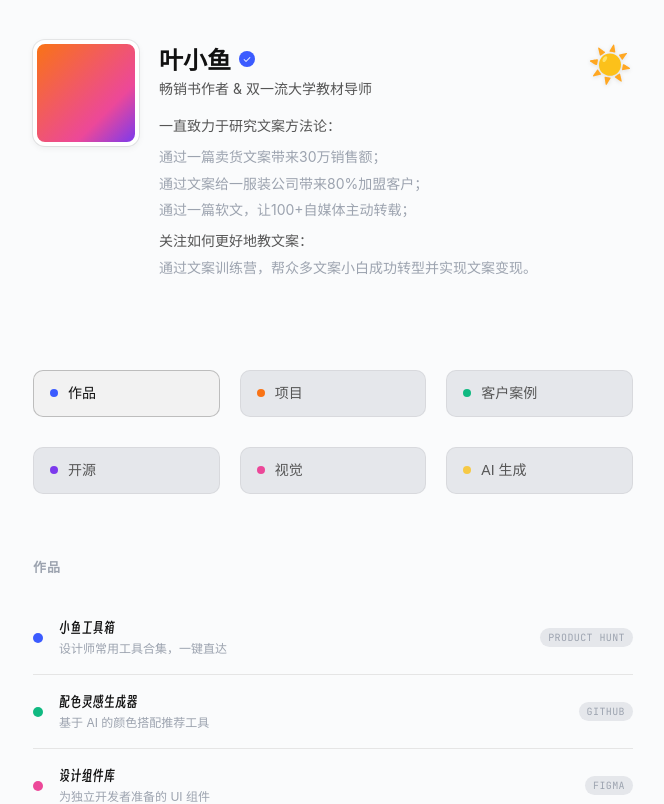
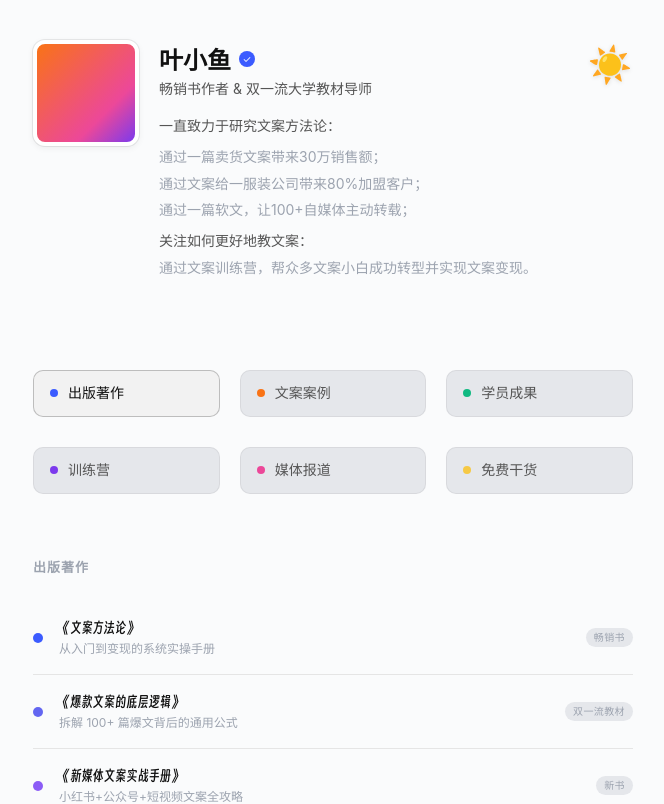
Before and after one commit to moyimi-0211/yexiaoyu-Personal-Introduction, a React (Vite) app: page / in a window 1280 px wide. Shown: the top 804 px of the page, without its empty margins (307-971 px from the left). Built offline with nearby package versions, Linux system fonts and the light colour scheme; a small style sheet from the web is missing; a web font is replaced by a local one.

Commit message:
作家身份适配：出版著作/文案案例/学员成果/训练营/报道/干货

```diff
--- a/index.html
+++ b/index.html
@@ -4,7 +4,7 @@
     <meta charset="UTF-8" />
     <link rel="icon" type="image/svg+xml" href="/favicon.svg" />
     <meta name="viewport" content="width=device-width, initial-scale=1.0" />
-    <title>叶小鱼 · 创意前端开发者</title>
+    <title>叶小鱼 · 畅销书作者 & 文案导师</title>
 
     <!-- 得意黑 · 标题字体（本地托管） -->
     <link rel="preload" href="/SmileySans-Oblique.otf" as="font" type="font/otf" crossorigin>
--- a/src/App.jsx
+++ b/src/App.jsx
@@ -3,38 +3,66 @@ import Header from './components/Header'
 import FolderNav from './components/FolderNav'
 import PostList from './components/PostList'
 import PhotoScroller from './components/PhotoScroller'
-import GitHubActivity from './components/GitHubActivity'
 import ContactFooter from './components/ContactFooter'
 import './index.css'
 
 const folders = [
-  { id: 'products', label: '作品', color: '#3B5BFF' },
-  { id: 'projects', label: '项目', color: '#F97316' },
-  { id: 'clients', label: '客户案例', color: '#10B981' },
-  { id: 'opensource', label: '开源', color: '#7C3AED' },
-  { id: 'visuals', label: '视觉', color: '#EC4899' },
-  { id: 'aivisuals', label: 'AI 生成', color: '#F6C945' },
+  { id: 'books', label: '出版著作', color: '#3B5BFF' },
+  { id: 'cases', label: '文案案例', color: '#F97316' },
+  { id: 'students', label: '学员成果', color: '#10B981' },
+  { id: 'camp', label: '训练营', color: '#7C3AED' },
+  { id: 'media', label: '媒体报道', color: '#EC4899' },
+  { id: 'free', label: '免费干货', color: '#F6C945' },
 ]
 
-const demoProducts = [
-  { title: '小鱼工具箱', desc: '设计师常用工具合集，一键直达', source: 'Product Hunt', color: '#3B5BFF', image: null },
-  { title: '配色灵感生成器', desc: '基于 AI 的颜色搭配推荐工具', source: 'GitHub', color: '#10B981', image: null },
-  { title: '设计组件库', desc: '为独立开发者准备的 UI 组件', source: 'Figma', color: '#EC4899', image: null },
+const demoBooks = [
+  { title: '《文案方法论》', desc: '从入门到变现的系统实操手册', source: '畅销书', color: '#3B5BFF', image: null },
+  { title: '《爆款文案的底层逻辑》', desc: '拆解 100+ 篇爆文背后的通用公式', source: '双一流教材', color: '#6366F1', image: null },
+  { title: '《新媒体文案实战手册》', desc: '小红书+公众号+短视频文案全攻略', source: '新书', color: '#8B5CF6', image: null },
 ]
 
-const demoVisuals = [
-  { title: '流动光影', color: '#6366f1', link: '#' },
-  { title: '粒子星河', color: '#f59e0b', link: '#' },
-  { title: '霓虹夜幕', color: '#ec4899', link: '#' },
-  { title: '水墨晕染', color: '#10b981', link: '#' },
-  { title: '数据可视化', color: '#3b82f6', link: '#' },
-  { title: '3D 场景', color: '#f97316', link: '#' },
-  { title: '交互动效', color: '#8b5cf6', link: '#' },
-  { title: '字体排印', color: '#ef4444', link: '#' },
+const demoCases = [
+  { title: '卖货文案 · 单篇 30 万', desc: '一篇公众号推文带来 30 万销售额，ROI 超过 1:15', source: '电商', color: '#F97316', image: null },
+  { title: '加盟文案 · 80% 转化', desc: '为服装公司撰写品牌文案后，加盟客户增长 80%', source: '招商', color: '#EF4444', image: null },
+  { title: '软文传播 · 100+ 转载', desc: '一篇软文被 100+ 自媒体主动转载，自然阅读破百万', source: '品牌', color: '#F59E0B', image: null },
+]
+
+const demoStudents = [
+  { title: '小雅 · 从行政到月入过万', desc: '0 基础入门，3 个月后首单 5000 元，现稳定月入 1.5 万+', source: '第七期', color: '#10B981', image: null },
+  { title: '大刘 · 副业转正', desc: '白天上班晚上学文案，半年后辞职全职做文案，收入翻三倍', source: '第五期', color: '#34D399', image: null },
+  { title: '阿琳 · 宝妈逆袭', desc: '带娃间隙学文案，第一篇作品就被甲方看中，现已签约稳定供稿', source: '第三期', color: '#6EE7B7', image: null },
+]
+
+const demoCamp = [
+  { title: '7 天入门营', color: '#7C3AED', link: '#' },
+  { title: '21 天进阶实战', color: '#8B5CF6', link: '#' },
+  { title: '60 天变现陪跑', color: '#6366F1', link: '#' },
+  { title: '1v1 私教辅导', color: '#A78BFA', link: '#' },
+  { title: '企业内训定制', color: '#C4B5FD', link: '#' },
+  { title: '线上直播课', color: '#DDD6FE', link: '#' },
+  { title: '线下工作坊', color: '#818CF8', link: '#' },
+  { title: '年度会员社群', color: '#4F46E5', link: '#' },
+]
+
+const demoMedia = [
+  { title: '36氪', color: '#EC4899', link: '#' },
+  { title: '人人都是产品经理', color: '#F472B6', link: '#' },
+  { title: '鸟哥笔记', color: '#FB7185', link: '#' },
+  { title: '运营研究社', color: '#FDA4AF', link: '#' },
+  { title: '知乎专栏', color: '#F43F5E', link: '#' },
+  { title: '微信公众号', color: '#E11D48', link: '#' },
+  { title: '小红书', color: '#BE123C', link: '#' },
+  { title: 'B站', color: '#9F1239', link: '#' },
+]
+
+const demoFree = [
+  { title: '文案自检清单', desc: '写完对照 12 项自查，告别自嗨', source: '工具', color: '#F6C945', image: null },
+  { title: '爆款标题模板库', desc: '50 个经过验证的标题公式，拿来就用', source: '模板', color: '#FBBF24', image: null },
+  { title: '月度文案精选集', desc: '每月精选 10 篇优秀文案并附拆解', source: '阅读', color: '#F59E0B', image: null },
 ]
 
 export default function App() {
-  const [activeFolder, setActiveFolder] = useState('products')
+  const [activeFolder, setActiveFolder] = useState('books')
 
   return (
     <div className="min-h-screen" style={{ backgroundColor: 'var(--body-bg)', color: 'var(--body-color)' }}>
@@ -49,45 +77,23 @@ export default function App() {
         />
 
         <div className="mt-16">
-          {activeFolder === 'products' && (
-            <PostList title="作品" items={demoProducts} />
+          {activeFolder === 'books' && (
+            <PostList title="出版著作" items={demoBooks} />
           )}
-          {activeFolder === 'projects' && (
-            <PostList title="项目" items={[
-              { title: '个人网站重设计', desc: '从零搭建的极简作品集', source: '独立开发', color: '#F97316', image: null },
-              { title: '品牌视觉升级', desc: '为独立咖啡馆做的全套设计', source: '商业项目', color: '#10B981', image: null },
-              { title: '开源图标库', desc: '120+ 个手绘风格 SVG 图标', source: 'GitHub', color: '#7C3AED', image: null },
-            ]} />
+          {activeFolder === 'cases' && (
+            <PostList title="文案案例" items={demoCases} />
           )}
-          {activeFolder === 'clients' && (
-            <PostList title="客户案例" items={[
-              { title: '某咖啡品牌官网', desc: '品牌官网设计与前端开发', source: '2024', color: '#10B981', image: null },
-              { title: 'SaaS 后台界面', desc: '数据看板 UI 设计', source: '2023', color: '#3B5BFF', image: null },
-            ]} />
+          {activeFolder === 'students' && (
+            <PostList title="学员成果" items={demoStudents} />
           )}
-          {activeFolder === 'opensource' && (
-            <>
-              <PostList title="开源" items={[
-                { title: 'design.md', desc: '设计规范描述语言，用 Markdown 写设计系统', source: 'GitHub', color: '#7C3AED', image: null },
-                { title: 'css-snippets', desc: '日常积累的 CSS 动画小片段', source: 'GitHub', color: '#EC4899', image: null },
-              ]} />
-              <GitHubActivity />
-            </>
+          {activeFolder === 'camp' && (
+            <PhotoScroller title="文案训练营" items={demoCamp} />
           )}
-          {activeFolder === 'visuals' && (
-            <PhotoScroller title="视觉" items={demoVisuals} />
+          {activeFolder === 'media' && (
+            <PhotoScroller title="媒体报道" items={demoMedia} />
           )}
-          {activeFolder === 'aivisuals' && (
-            <PhotoScroller title="AI 生成" items={[
-              { title: '赛博园林', color: '#06b6d4', link: '#' },
-              { title: '数据梦境', color: '#a855f7', link: '#' },
-              { title: '故障美学', color: '#ef4444', link: '#' },
-              { title: '极简海报', color: '#f97316', link: '#' },
-              { title: '像素复古', color: '#84cc16', link: '#' },
-              { title: '抽象几何', color: '#3b82f6', link: '#' },
-              { title: '光影建筑', color: '#ec4899', link: '#' },
-              { title: '流体质感', color: '#14b8a6', link: '#' },
-            ]} />
+          {activeFolder === 'free' && (
+            <PostList title="免费干货" items={demoFree} />
           )}
         </div>
 
--- a/src/components/ContactFooter.jsx
+++ b/src/components/ContactFooter.jsx
@@ -5,19 +5,19 @@ export default function ContactFooter() {
         className="text-[13px] font-bold uppercase tracking-wider mb-6"
         style={{ color: 'var(--grey3)', fontFamily: "'JetBrains Mono', monospace", letterSpacing: '0.08em' }}
       >
-        聊聊？
+        联系
       </h2>
 
       <p className="text-[14px] leading-relaxed mb-6" style={{ color: 'var(--grey2)' }}>
-        有项目想合作？或者只是想聊聊天？来，交个朋友。
+        想学文案？有合作需求？或者只是想聊聊写作这件事——来，交个朋友。
       </p>
 
       <div className="flex flex-wrap gap-3">
         {[
-          { label: '邮件', href: 'mailto:hello@example.com' },
-          { label: 'GitHub', href: 'https://github.com' },
+          { label: '微信', href: '#' },
+          { label: '知乎', href: 'https://zhihu.com' },
           { label: '小红书', href: 'https://xiaohongshu.com' },
-          { label: '即刻', href: 'https://jike.com' },
+          { label: '公众号', href: '#' },
         ].map(link => (
           <a
             key={link.label}
@@ -37,7 +37,7 @@ export default function ContactFooter() {
       </div>
 
       <p className="mt-16 text-[12px]" style={{ color: 'var(--grey3)' }}>
-        © {new Date().getFullYear()} 叶小鱼 · 用 React + Tailwind 搭建
+        © {new Date().getFullYear()} 叶小鱼 · 用文字改变生活
       </p>
     </footer>
   )
```
